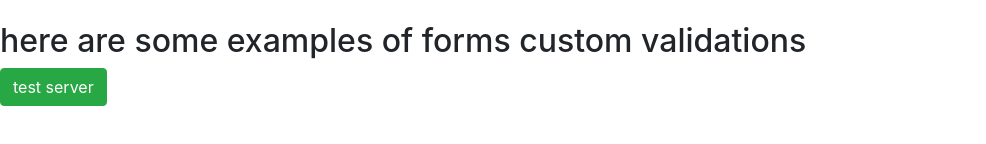
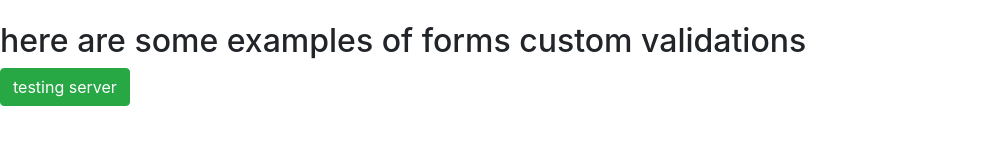
Before and after one commit to Crash1988/ng_express_forms, an Angular app in the folder clientapp/: page / in a window 1280 px wide. Shown: the part 334-478 px from the top of the page, without its empty margins (0-986 px from the left). Built offline with nearby package versions, Linux system fonts and the light colour scheme.

Commit message:
added client add folder

```diff
--- a/clientapp/src/app/app.component.html
+++ b/clientapp/src/app/app.component.html
@@ -7,4 +7,4 @@
 </div>
 <h2>here are some examples of forms custom validations </h2>
 
-<input type="button" class="btn btn-success" value="test server" (click)="testServer()">
+<input type="button" class="btn btn-success" value="testing server" (click)="testServer()">
```
